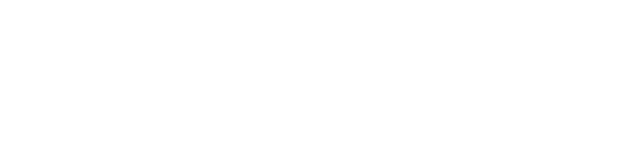
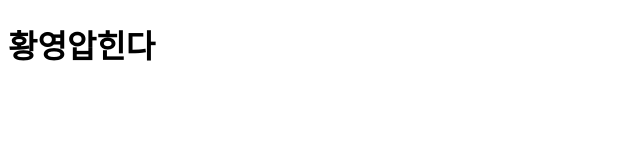
Before and after one commit to minseunghwang/minseunghwang.github.io, a plain HTML site: page index.html in a window 1280 px wide. Shown: the whole page, without its empty margins (0-640 px from the left). Drawn offline with Linux system fonts and the light colour scheme.

Commit message:
Update index.html

```diff
--- a/index.html
+++ b/index.html
@@ -7,6 +7,6 @@
   <title>Document</title>
 </head>
 <body>
-
+  <h1>황영압힌다</h1>
 </body>
 </html>
```
